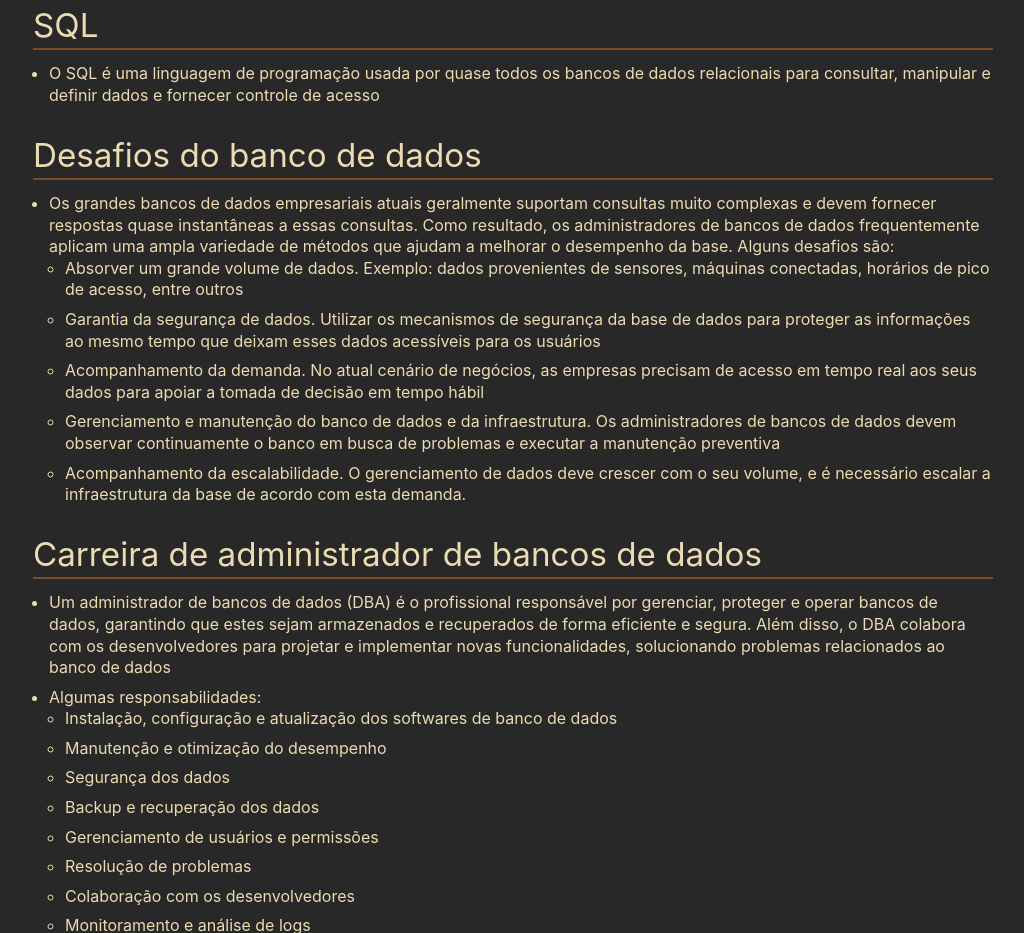
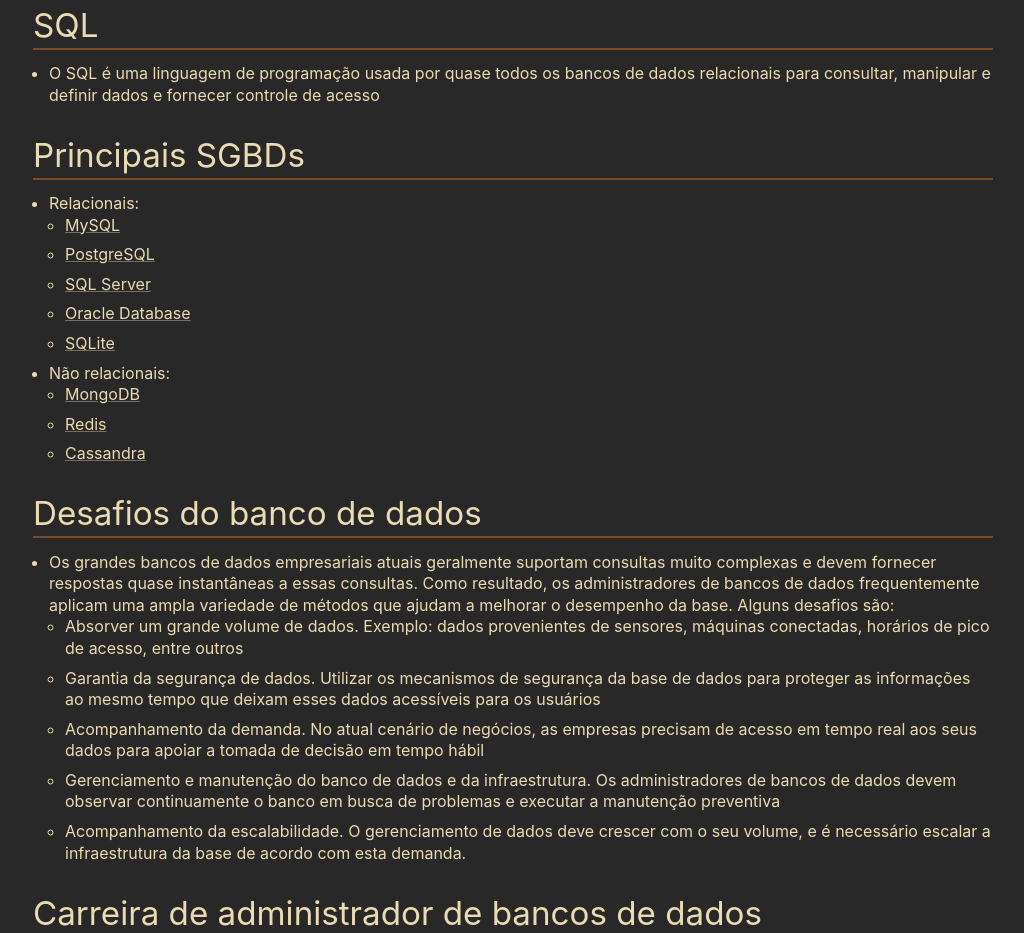
Before and after one commit to crodriguesdev/aulas-fasec, an Eleventy site: page src/2025-2/banco-dados/aula-1.md in a window 1280 px wide. Shown: the part 852-1785 px from the top of the page, without its empty margins (127-1151 px from the left). Built offline with nearby package versions, Linux system fonts and the light colour scheme; Eleventy itself is replaced by a stand-in of ours; files that its build step writes are made by us from their sources.

Commit message:
Complemento de banco de dados - aula 1

```diff
--- a/src/2025-2/banco-dados/aula-1.md
+++ b/src/2025-2/banco-dados/aula-1.md
@@ -31,6 +31,18 @@
 ## SQL
 * O SQL é uma linguagem de programação usada por quase todos os bancos de dados relacionais para consultar, manipular e
   definir dados e fornecer controle de acesso
+
+## Principais SGBDs
+* Relacionais:
+  * [MySQL](https://www.mysql.com/)
+  * [PostgreSQL](https://www.postgresql.org/)
+  * [SQL Server](https://www.microsoft.com/pt-br/sql-server)
+  * [Oracle Database](https://www.oracle.com/database/)
+  * [SQLite](https://sqlite.org/)
+* Não relacionais:
+  * [MongoDB](https://www.mongodb.com/)
+  * [Redis](https://redis.io/)
+  * [Cassandra](https://cassandra.apache.org/_/index.html)
 
 ## Desafios do banco de dados
 * Os grandes bancos de dados empresariais atuais geralmente suportam consultas muito complexas e devem fornecer
```
Also changed, not shown: src/2025-2/banco-dados/plano-aula.md (+1 -0 lines).
